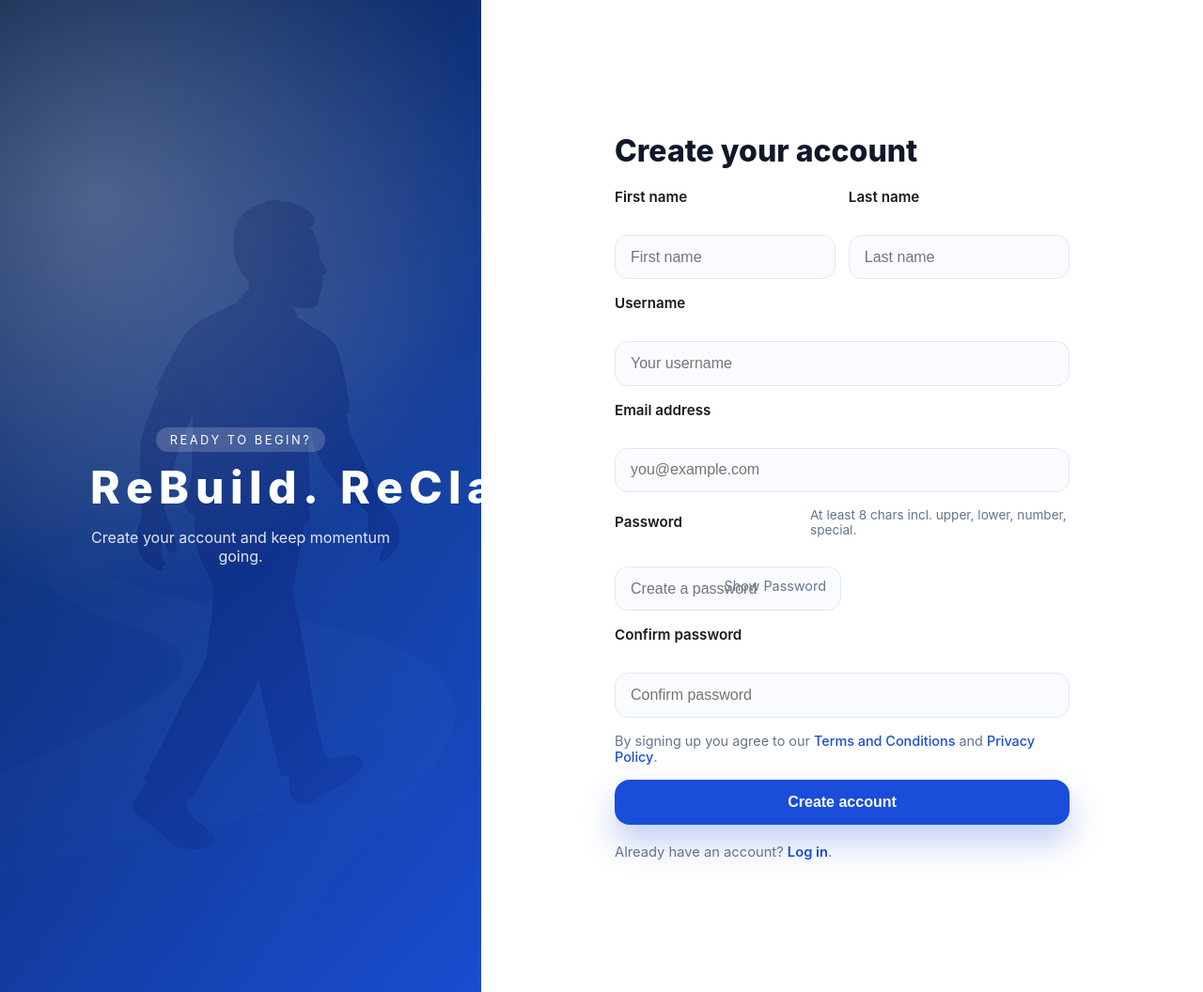
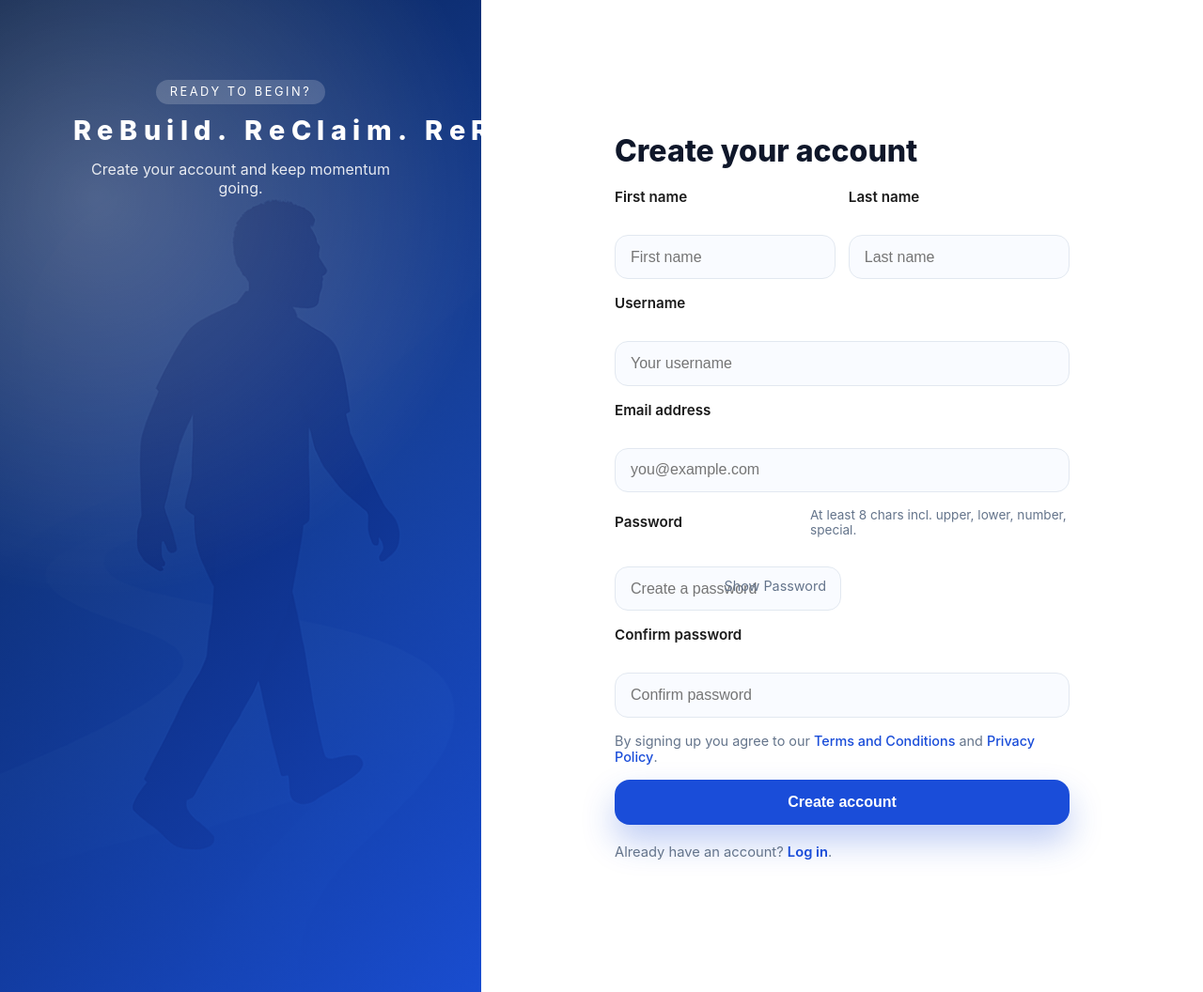
Before and after one commit to jcoffer921/reroute-business, a Django app: page /signup/ in a window 1280 px wide. Shown: the part 72-1128 px from the top of the page at 94% size. Run offline with Django 5.2, Linux system fonts and the light colour scheme; data comes from the database, SQL or seed files in the repository; some libraries are stand-ins or nearby versions.

Commit message:
Adjusted text position on visual - login/signup page

```diff
--- a/reroute_business/main/static/css/signup.css
+++ b/reroute_business/main/static/css/signup.css
@@ -31,9 +31,7 @@ body {
     linear-gradient(135deg, rgba(3, 20, 60, 0.92), rgba(26, 77, 217, 0.88)),
     url('../images/login-img.png') center/cover;
   display: flex;
-  align-items: center;
-  justify-content: center;
-  padding: clamp(2rem, 8vw, 6rem);
+  min-height: inherit;
   color: #fff;
 }
 
@@ -46,10 +44,14 @@ body {
 }
 
 .auth-visual-layer {
-  position: relative;
+  position: absolute;
+  top: 8%;
+  left: 50%;
+  transform: translateX(-50%);
+  width: 100%;
+  max-width: 420px;
   text-align: center;
-  max-width: 420px;
-  width: 100%;
+  padding: 0 2rem;
 }
 
 .auth-pill {
@@ -64,7 +66,7 @@ body {
 }
 
 .auth-slogan {
-  font-size: clamp(1.9rem, 4vw, 3rem);
+  font-size: clamp(1.4rem, 3vw, 1.8rem);
   font-weight: 800;
   margin: 0;
   line-height: 1.1;
```
Also changed, not shown: reroute_business/main/static/css/login.css (+9 -7 lines).
